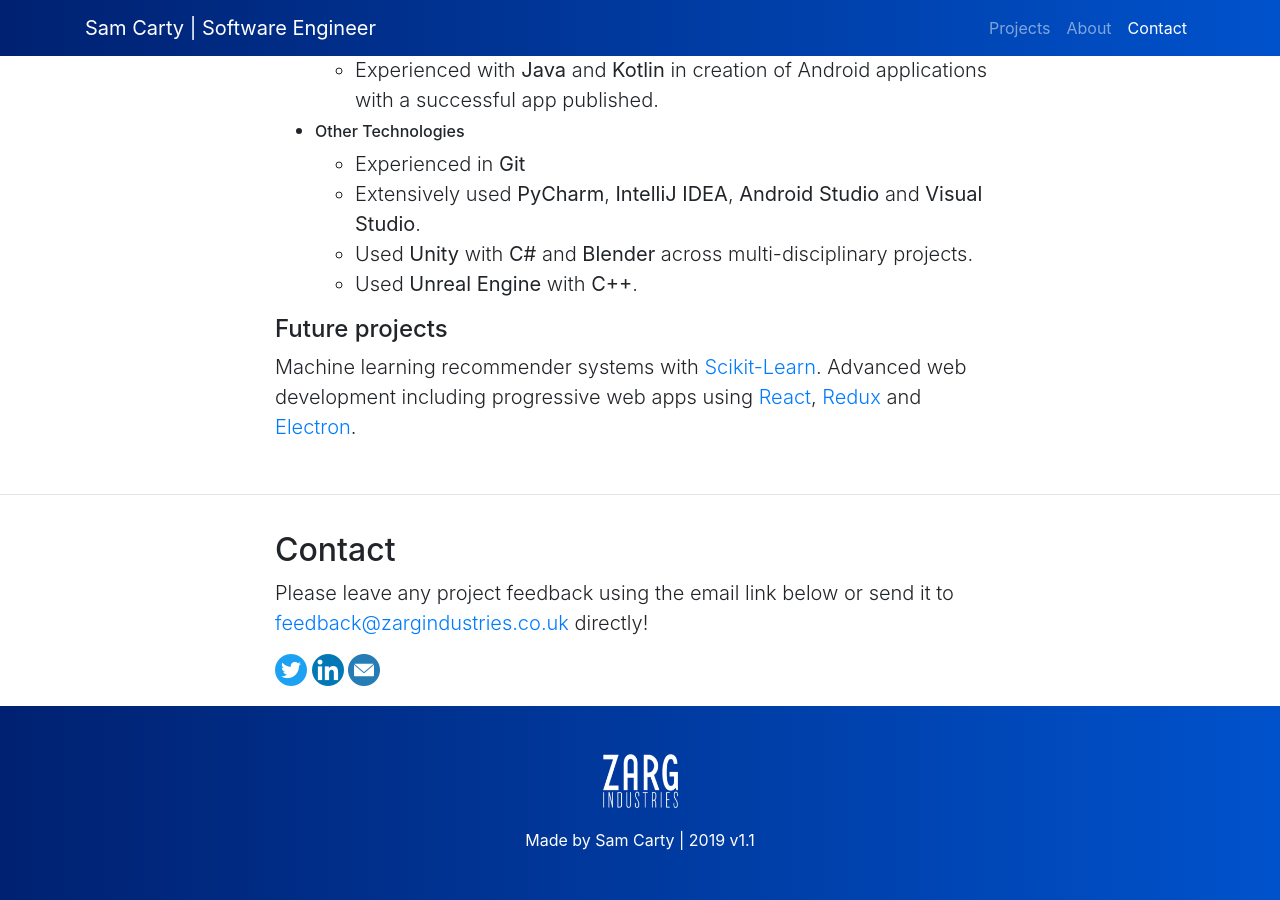
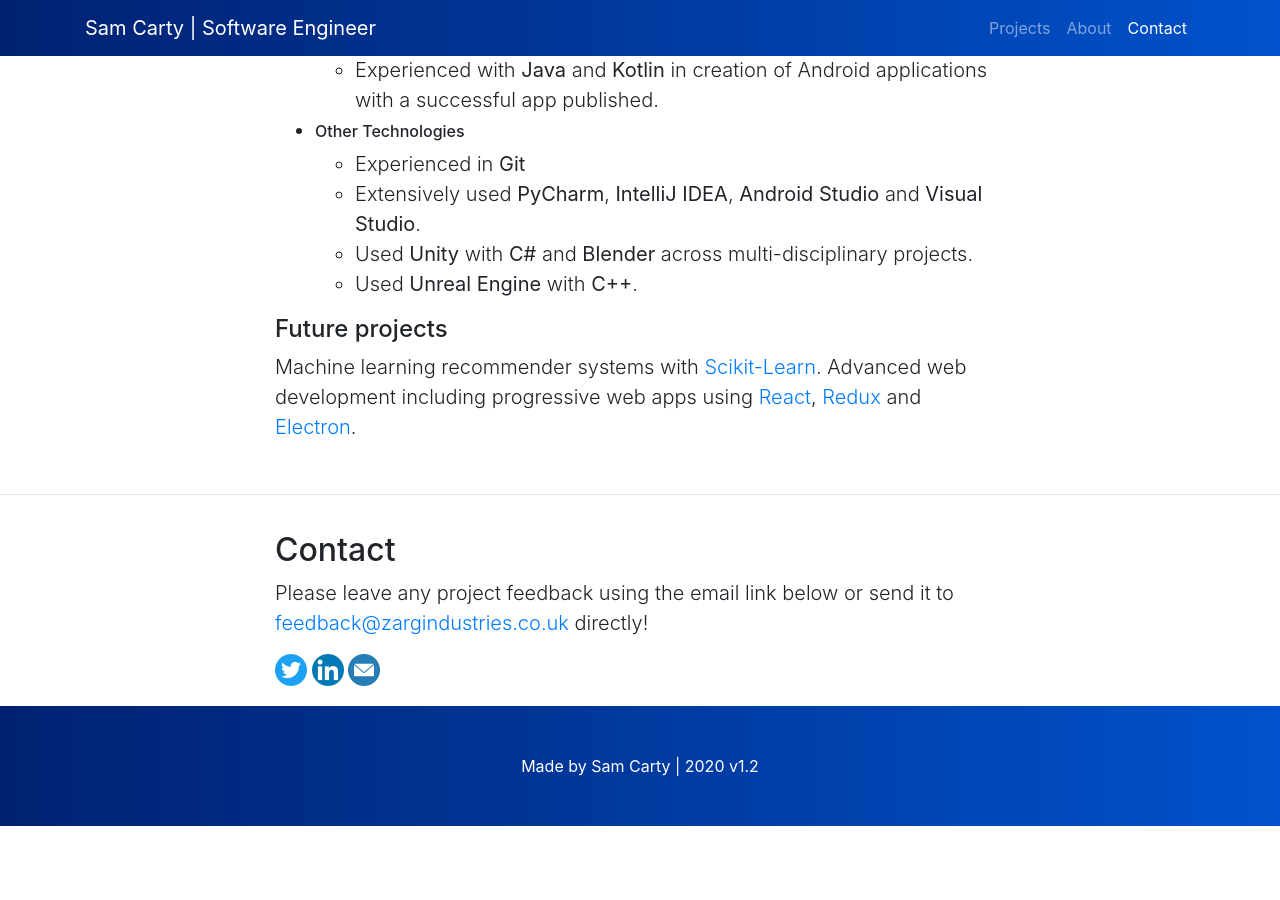
Before and after one commit to SamCarty/samcarty.com, a Jekyll site: the page built from index.html, in a window 1280 px wide and 900 px high, scrolled down 1904 px. Built offline with Jekyll 4.4.1, drawn with Linux system fonts in a browser that asks for light colours; after the commit the page ends 2730 px from its top, so only the background shows below that.

Commit message:
removed redundant footer elements

```diff
--- a/index.html
+++ b/index.html
@@ -181,8 +181,7 @@
   <!-- Footer -->
   <footer class="py-5 bg-dark">
     <div class="container">
-      <img src="assets/img/zarg-logo-white-140x101.png" alt="ZARG logo">
-      <p class="m-0 text-center text-white">Made by Sam Carty | 2019 v1.1</p>
+      <p class="m-0 text-center text-white">Made by Sam Carty | 2020 v1.2</p>
     </div>
   </footer>
 </main>
```
